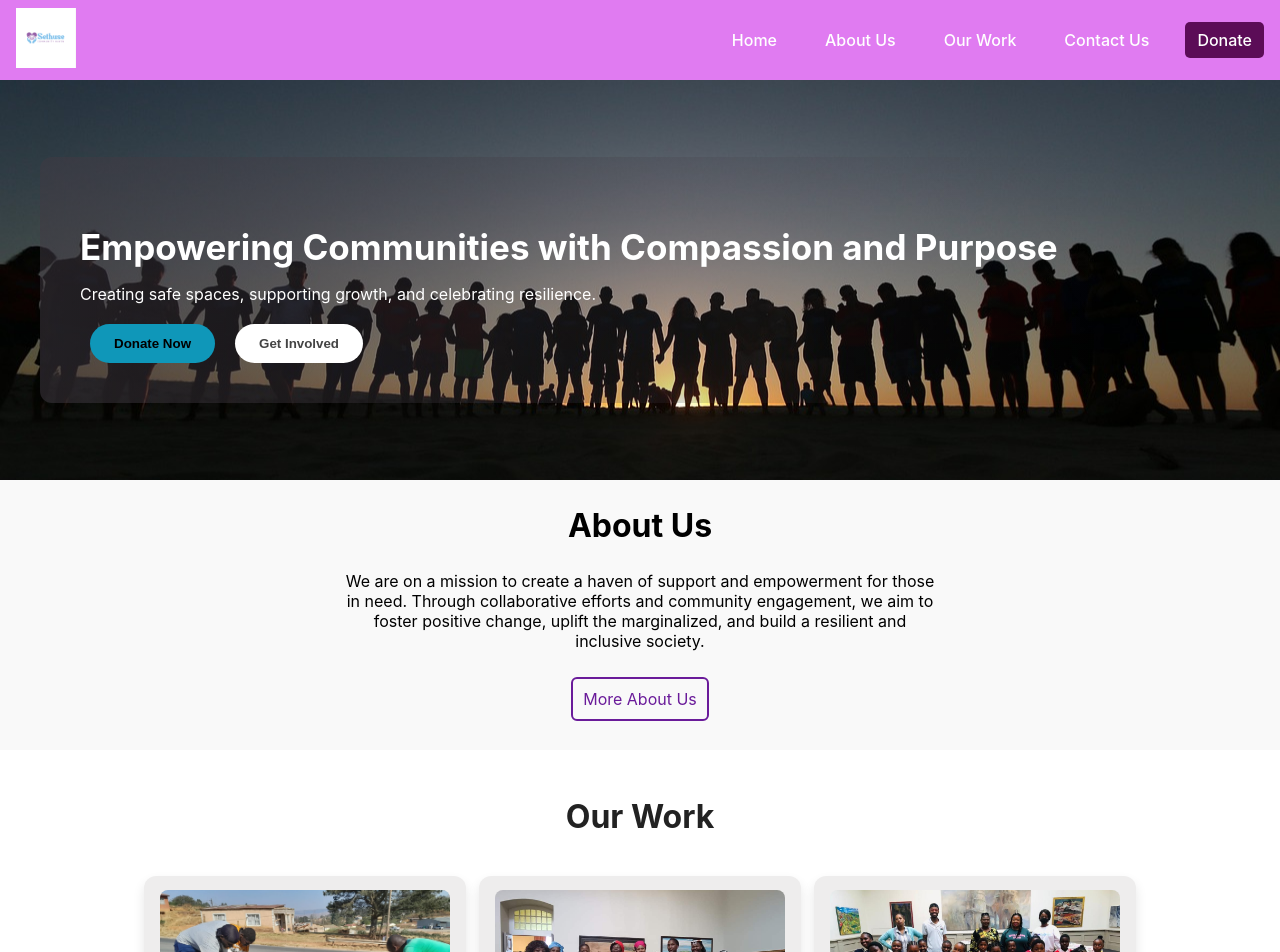
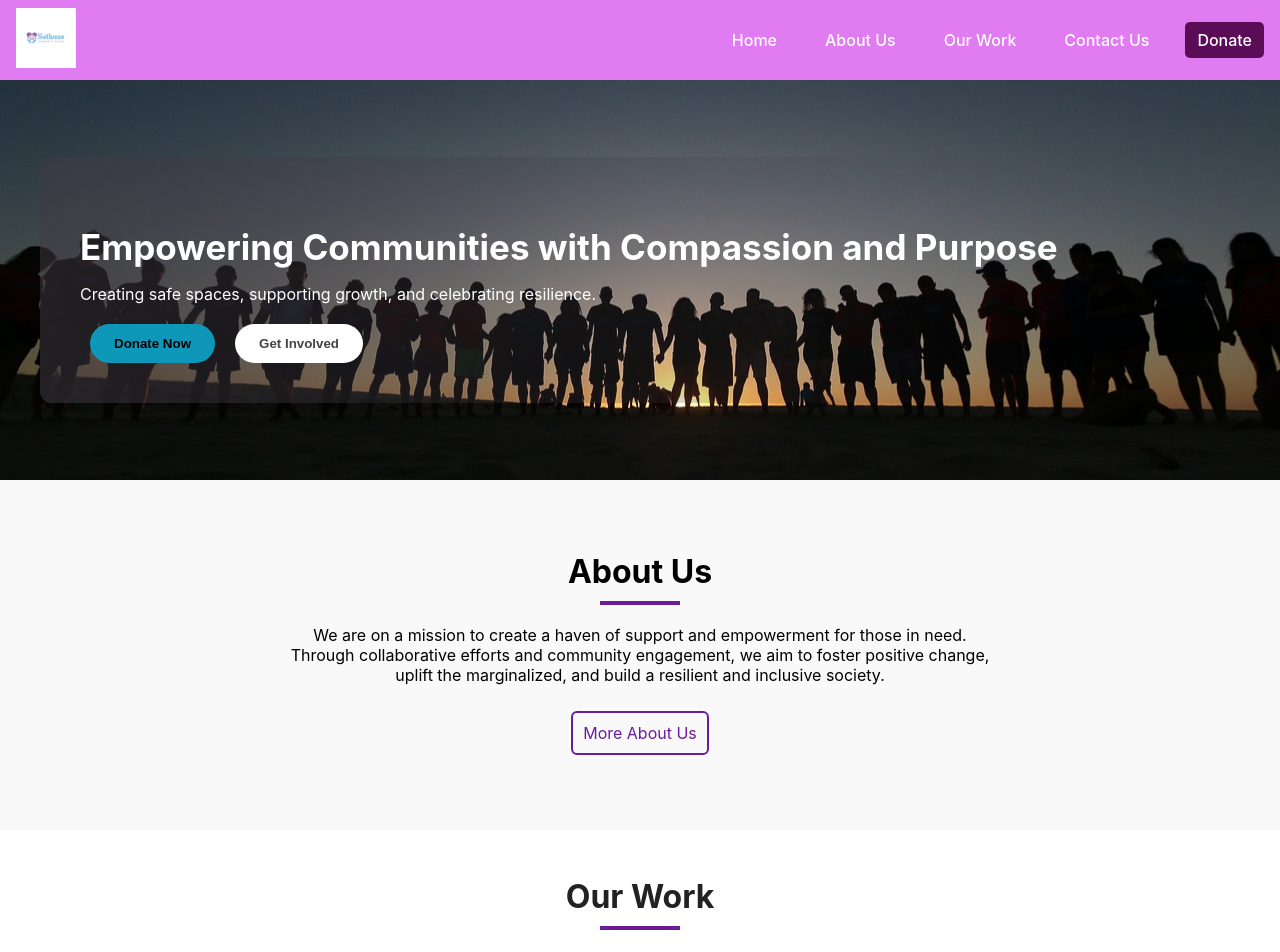
Before and after one commit to SmaSema/sethuse-website, a React (Create React App) app: page / in a window 1280 px wide. Shown: the top 952 px of the page. Built offline with nearby package versions, Linux system fonts and the light colour scheme.

Commit message:
25th  commit

```diff
--- a/src/components/AboutPreview.css
+++ b/src/components/AboutPreview.css
@@ -2,20 +2,30 @@
   display: flex;
   justify-content: center; /* horizontally center */
   align-items: center;     /* vertically center */
-  height: 30vh;           /* take full viewport height */
+  height: 40vh;           /* take full viewport height */
   background-color: #f9f9f9; /* optional: background color */
   text-align: center;      /* center text inside */
   padding-bottom: 30px;
 }
 
 .about-preview-content {
-  max-width: 600px;
+  max-width: 700px;
   padding: 2rem;
 }
 
 h2 {
   font-size: 2rem;
+  margin-bottom: 10px;
 }
+
+.divider {
+  width: 80px;
+  height: 4px;
+  background-color: #6a1b9a; /* Matches the accent color */
+  border: none;
+  margin: 10px auto 20px; /* Spacing around the line */
+}
+
 
 .about-preview a {
   display: inline-block;
--- a/src/components/AboutPreview.js
+++ b/src/components/AboutPreview.js
@@ -5,6 +5,7 @@ const AboutPreview = () => (
   <section className="about-preview">
     <div className="about-preview-content">
       <h2>About Us</h2>
+      <hr className="divider" />
       <p>
         We are on a mission to create a haven of support
         and empowerment for those in need. Through collaborative
--- a/src/components/ProgramsSection.css
+++ b/src/components/ProgramsSection.css
@@ -9,7 +9,15 @@
 .programs-title {
   font-size: 2rem;
   color: #222;
-  margin-bottom: 40px; /* Space below the title */
+  margin-bottom: 10px; /* Space below the title */
+}
+
+.divider-work {
+  width: 80px;
+  height: 4px;
+  background-color: #6a1b9a; /* Matches the accent color */
+  border: none;
+  margin: 10px auto 30px; /* Spacing around the line */
 }
 
 /* Grid Layout for Program Cards */
--- a/src/components/ProgramsSection.js
+++ b/src/components/ProgramsSection.js
@@ -25,6 +25,7 @@ const programs = [
 const ProgramsSection = () => (
   <section className="programs-section">
     <h2 className="programs-title">Our Work</h2>
+          <hr className="divider-work" />
     <div className="programs-grid">
       {programs.map((program, index) => (
         <div className="program-card" key={index}>
```
